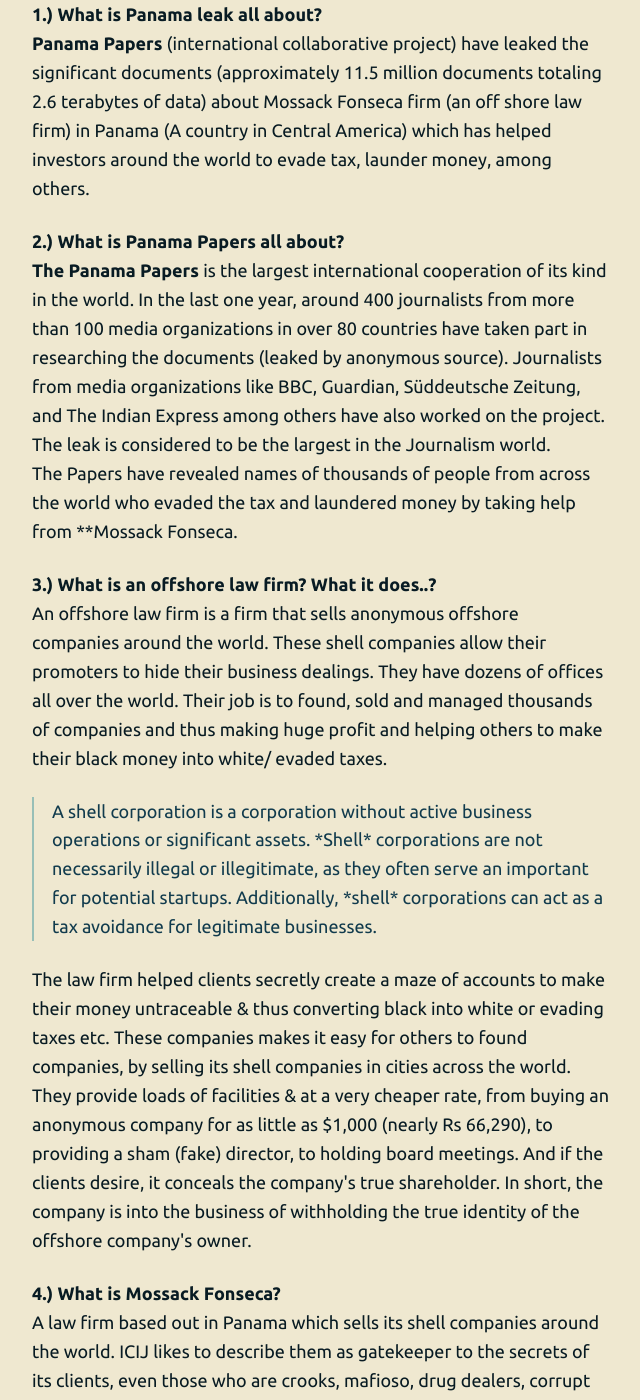
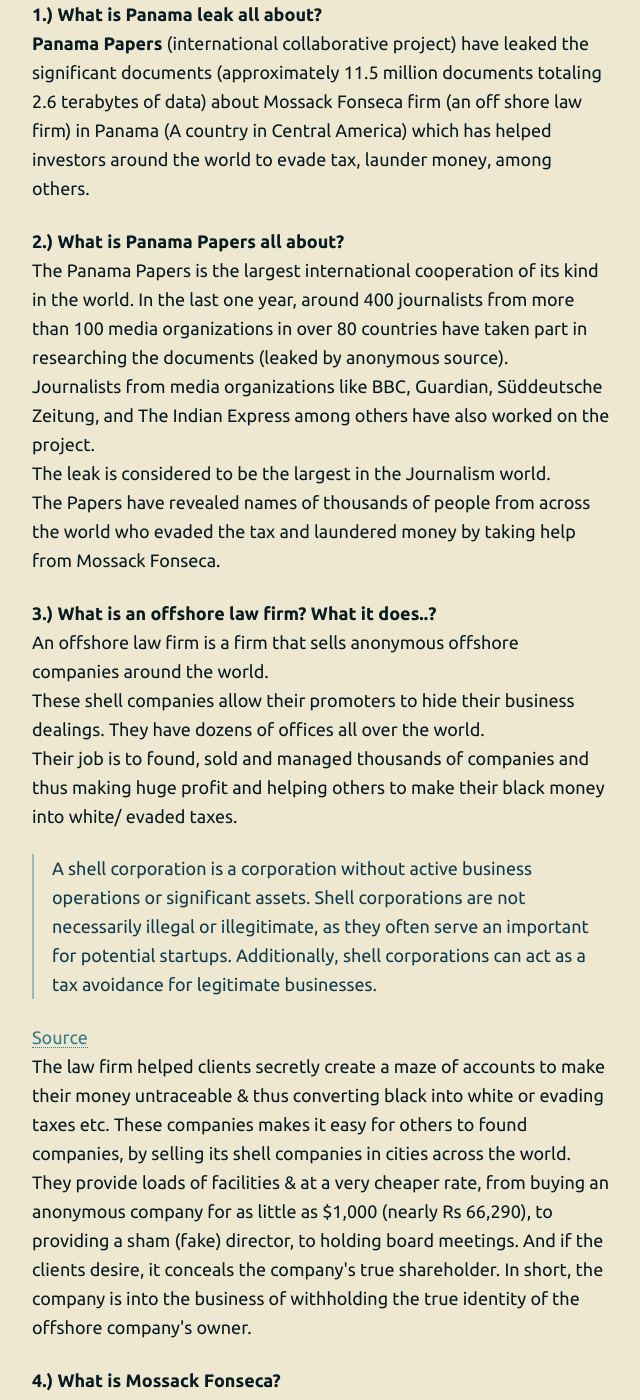
Before and after one commit to 93notes/93notes.github.io, a Jekyll site: the page built from _posts/2016-4-5-what-is-panama-paper-leak-all-about.html, in a window 1280 px wide and 1400 px high, scrolled down 531 px. Shown: the whole window, without its empty margins (319-959 px from the left). Built offline with Jekyll 4.4.1, drawn with Linux system fonts in a browser that asks for light colours; nearby versions of some CDN libraries; some of the changed text lies outside the part shown.

Commit message:
Update 2016-4-5-what-is-panama-paper-leak-all-about.html

```diff
--- a/_posts/2016-4-5-what-is-panama-paper-leak-all-about.html
+++ b/_posts/2016-4-5-what-is-panama-paper-leak-all-about.html
@@ -1,6 +1,6 @@
 ---
 layout: post
-title: What is Panama Paper leak all about. An qucik summary.
+title: What is Panama Paper leak all about? An qucik summary.
 status: publish
 type: post
 published: true
@@ -16,27 +16,40 @@ To understand what is Indian angle to it, let's first see..What is Panama Papers
 
 <p>
 <strong>2.) What is Panama Papers all about?</strong></br>
-<strong>The Panama Papers </strong> is the largest international cooperation of its kind in the world. In the last one year, around 400 journalists from more than 100 media organizations in over 80 countries have taken part in researching the documents (leaked by anonymous source). Journalists from media organizations like BBC, Guardian, Süddeutsche Zeitung, and The Indian Express  among others have also worked on the project. The leak is considered to be the largest in the Journalism world.
+The Panama Papers  is the largest international cooperation of its kind in the world. In the last one year, around 400 journalists from more than 100 media organizations in over 80 countries have taken part in researching the documents (leaked by anonymous source).
 </br>
-The Papers have revealed names of thousands of people from across the world who evaded the tax and laundered money by taking help from **Mossack Fonseca.
+Journalists from media organizations like BBC, Guardian, Süddeutsche Zeitung, and The Indian Express among others have also worked on the project.
+</br>
+The leak is considered to be the largest in the Journalism world.
+</br>
+The Papers have revealed names of thousands of people from across the world who evaded the tax and laundered money by taking help from Mossack Fonseca.
 </p>
 
 <p>
 <strong>3.) What is an offshore law firm? What it does..?</strong></br>
-An offshore law firm is a firm that sells anonymous offshore companies around the world. These shell companies allow their promoters to hide their business dealings. They have dozens of offices all over the world. Their job is to found, sold and managed thousands of companies and thus making huge profit and helping others to make their black money into white/ evaded taxes.
+An offshore law firm is a firm that sells anonymous offshore companies around the world.
+</br>
+These shell companies allow their promoters to hide their business dealings. They have dozens of offices all over the world.
+</br>
+Their job is to found, sold and managed thousands of companies and thus making huge profit and helping others to make their black money into white/ evaded taxes.
 </p>
-<blockquote>A shell corporation  is a corporation without active business operations or significant assets. *Shell* corporations are not necessarily illegal or illegitimate, as they often serve an important for potential startups. Additionally, *shell* corporations can act as a tax avoidance for legitimate businesses. </blockquote>
+<blockquote>A shell corporation  is a corporation without active business operations or significant assets. Shell corporations are not necessarily illegal or illegitimate, as they often serve an important for potential startups. Additionally, shell corporations can act as a tax avoidance for legitimate businesses. </blockquote>
+<a href="https://www.google.co.in/?gfe_rd=cr&ei=cFEDV5ncC8_2vQSalIGwCw&gws_rd=ssl#q=what+is+a+shell+corporation" target="_blank"> Source</a>
 <p>
 The law firm helped clients secretly create a maze of accounts to make their money untraceable & thus converting black into white or evading taxes etc.
-These companies makes it easy for others to found companies, by selling its shell companies in cities across the world. They provide loads of facilities & at a very cheaper rate, from buying an anonymous company for as little as $1,000 (nearly Rs 66,290), to providing a sham (fake) director, to holding board meetings. And if the clients desire, it conceals the company's true shareholder. In short, the company is into the business of withholding the true identity of the offshore company's owner.
+These companies makes it easy for others to found companies, by selling its shell companies in cities across the world.
+</br>
+They provide loads of facilities & at a very cheaper rate, from buying an anonymous company for as little as $1,000 (nearly Rs 66,290), to providing a sham (fake) director, to holding board meetings. And if the clients desire, it conceals the company's true shareholder. In short, the company is into the business of withholding the true identity of the offshore company's owner.
 </p>
 
 <p><strong>4.) What is Mossack Fonseca?</strong></br>
-A law firm based out in Panama which sells its shell companies around the world. ICIJ likes to describe them as gatekeeper to the secrets of its clients, even those who are crooks, mafioso, drug dealers, corrupt politicians and tax evaders. Mosack Foneca is one of world’s five biggest company when it comes to selling offshore companies.
+A law firm based out in Panama which sells its shell companies around the world.
+</br>
+<a href="https://panamapapers.icij.org/20160403-mossack-fonseca-offshore-secrets.html">ICIJ likes to describe them as gatekeeper</a> to the secrets of its clients, even those who are crooks, mafioso, drug dealers, corrupt politicians and tax evaders. Mosack Foneca is one of world’s five biggest company when it comes to selling offshore companies.
 </p>
 
 <p><strong>5.) How leak took place?</strong></br>
-An anonymous source contacted a German newspaper Süddeutsche Zeitung (SZ) over a year ago period and submitted encrypted internal documents from Mossack Fonseca datebase.
+An anonymous source contacted a <a href="http://panamapapers.sueddeutsche.de/en/" target="_blank">German newspaper Süddeutsche Zeitung</a> (SZ) over a year ago period and submitted encrypted internal documents from Mossack Fonseca datebase.
 </p>
 
 <p><strong>6.) What's the leaked data all about? </strong></br>
@@ -50,9 +63,12 @@ It provided a clear picture of how Mossack Fonseca routinely accepts investments
 </p>
 
 <p><strong>7.) How big is this leak?</strong></br>
-The scale of this leak is the biggest of all time leaks that world has seen in past. It includes approximately 11.5 million documents, totaling 2.6 terabytes (TB) of data which s higher than the combined total of the Wikileaks/ Cablegate, Offshore Leaks, Lux Leaks, and Swiss Leaks.
+The scale of this leak is the biggest of all time leaks that world has seen in past.
+</br>
+It includes approximately 11.5 million documents, totaling 2.6 terabytes (TB) of data which is higher than the combined total of the Wikileaks/ Cablegate, Offshore Leaks, Lux Leaks, and Swiss Leaks.
+</br>
 No doubt, it’s the mother of all leaks.
-<ul>The Panama Paper Leak (2016)– 2.6 TB of data </ul></br>
+<ul>The Panama Paper Leak (2016)– 2.6 TB of data </ul>
 Previous recorded leaks are: <br>
  <ul>
 <li>Offshore secrets Leak (2013) - 260GB</li>
@@ -63,7 +79,7 @@ Previous recorded leaks are: <br>
 
 <p>
 <strong>8.) How many people are named in Panama Papers leak?</strong></br>
-Well, as of Panama Papers have release a partial list. The International Consortium of Investigative Journalists (https://en.wikipedia.org/wiki/International_Consortium_of_Investigative_Journalists) (ICIJ) will release the full list of companies and people in the Panama Paper files in early May.
+Well, as of Panama Papers have release a partial list. The <a href="https://en.wikipedia.org/wiki/International_Consortium_of_Investigative_Journalists" target="_blank">International Consortium of Investigative Journalists</a> will release the full list of companies and people in the Panama Paper files in early May.
 <p>As of now, many notable personalities, athletes & politicians have been named. Such as: </br>
 <ol>
 <li>Argentinian footballer Lionel Messi </li>
@@ -74,11 +90,21 @@ Well, as of Panama Papers have release a partial list. The International Consort
 <li>The Prime Minister of Iceland Sigmundur Davíð Gunnlaugsson </li>
 <li>Brother-in-law of China's paramount leader Xi Jinping </li>
 <li> The father of British Prime Minister David Cameron </li>
-<li>And, many more. Check the entire list here on Wikipedia.   </li>
+<li>And, many more.    </li>
 </ol>
+<a href="https://en.wikipedia.org/wiki/List_of_people_named_in_the_Panama_Papers#cite_note-2" target="_blank">Check the entire list here</a>.
 </p>
 
+<strong>What else can I read? </strong>
+<ol>
+<li><a href="https://panamapapers.icij.org" target="_blank">ICIJ has been working on this project for months</a>.</li>
+<li><a href="https://panamapapers.icij.org/graphs/" target="_blank">In particular, a great data visualization that gives a sense of scope</a>.</li>
+<li><a href="http://panamapapers.sueddeutsche.de/en/" target="blank">Suddeutsche Zeitung is publishing some cool in-depth case profiles</a>.</li>
+<li><a href="http://www.theguardian.com/news/2016/apr/03/the-panama-papers-how-the-worlds-rich-and-famous-hide-their-money-offshore" target="blank">The Guardian has a nice writeup</a>.</li>
+<li><a href="http://indianexpress.com/topic/panama-papers/" target="blank">Indian Express has lot of stuff to share</a> (they were part of this project from Indian side).</li>
+</ol>
 
+I wrote this answer on <a href="https://www.quora.com/What-is-Panama-Paper-leak-from-Indian-angle/answer/Pradeep-Singh-39" target="_blank">Quora</a> also early in the morning.
 <!-- <p><strong>9.) The Indian Angle</strong></br>
 Panama papers have revealed the names of 500 Indian (http://indianexpress.com/article/india/india-news-india/panama-papers-list-amitabh-bachchan-kp-singh-aishwarya-rai-iqbal-mirchi-adani-brother/) , who have taken services of the law firm. Among them are:
 1. Amitabh Bachchan,
```
